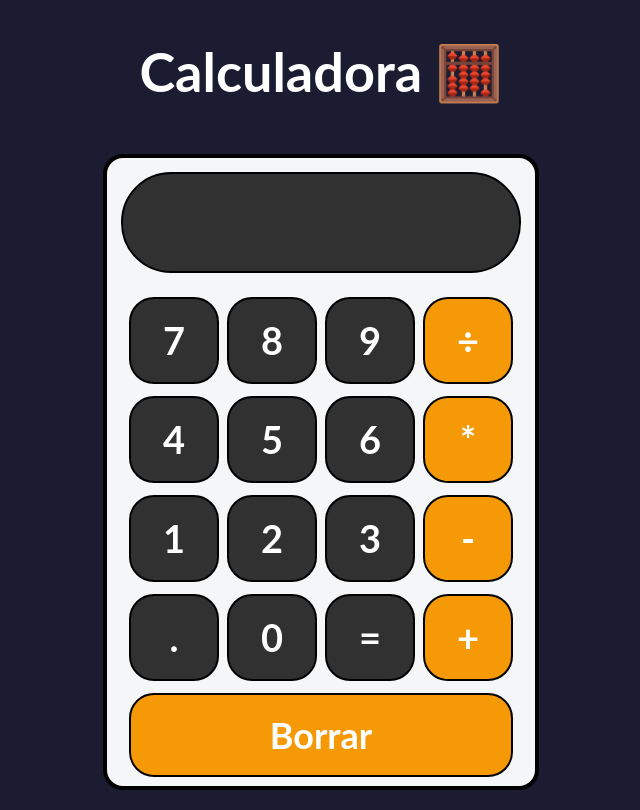
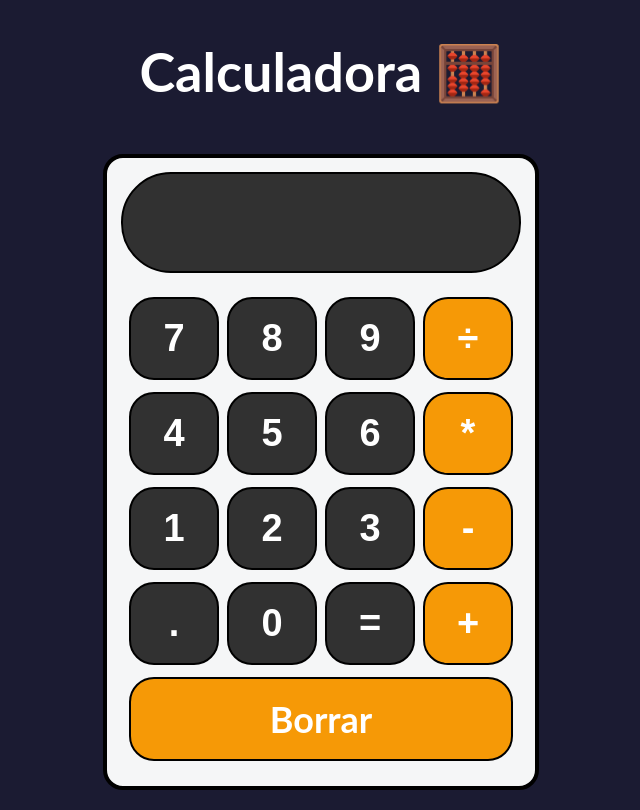
Before and after one commit to fabiochirinos/calculadora, a React (Create React App) app: page / in a window 1280 px wide. Shown: the whole page, without its empty margins (319-959 px from the left). Built offline with nearby package versions, Linux system fonts and the light colour scheme; the HTML template or start-up script is replaced by a standard one.

Commit message:
se modifico el componente Boton

```diff
--- a/src/componentes/Boton.js
+++ b/src/componentes/Boton.js
@@ -4,15 +4,15 @@ import '../hojas-de-estilo/Boton.css'
 export default function Boton(props) {
 
   const esOperador = valor => {
-    return isNaN(valor) && (valor != '.') && (valor != '=');
+    return isNaN(valor) && (valor !== '.') && (valor !== '=');
   };
 
 
   return (
-    <div
+    <button
       className={`boton-contenedor ${esOperador(props.children) ? 'operador' : ''}`.trimEnd()}
       onClick={() => props.manejarClic(props.children)} >
       {props.children}
-    </div>
+    </button>
   )
 }
```
